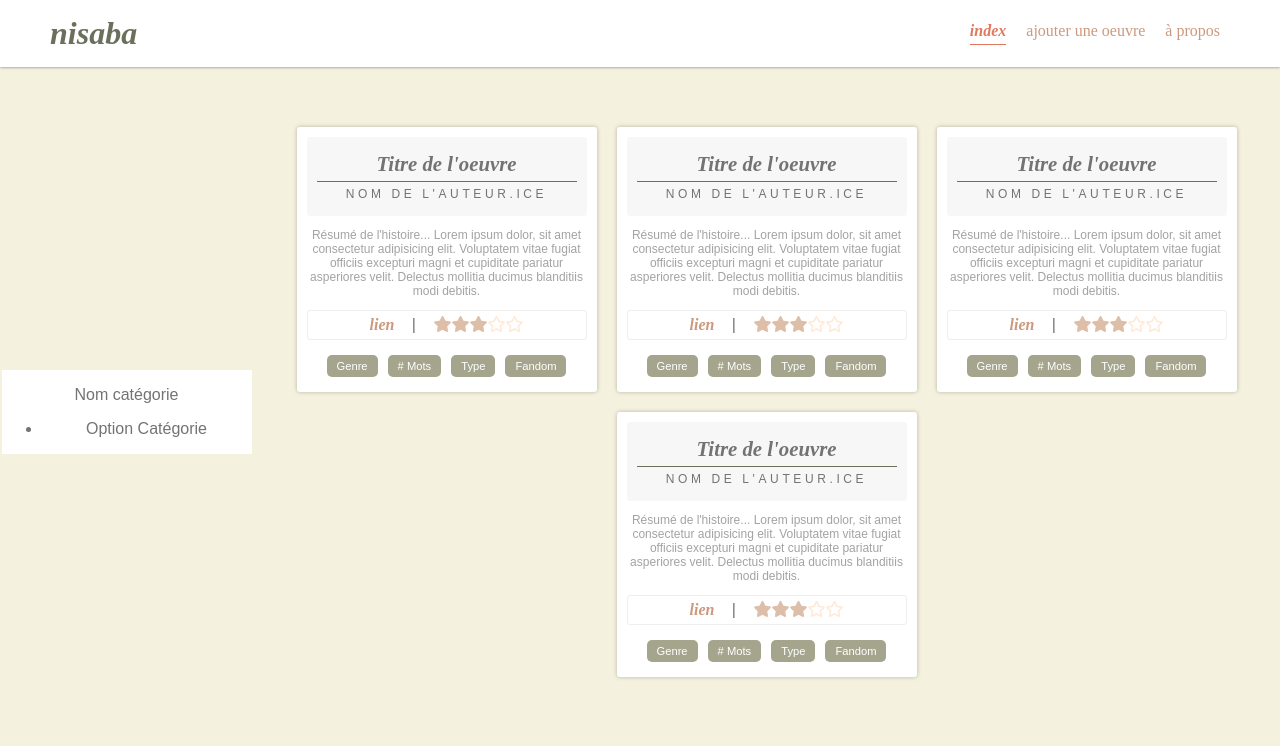
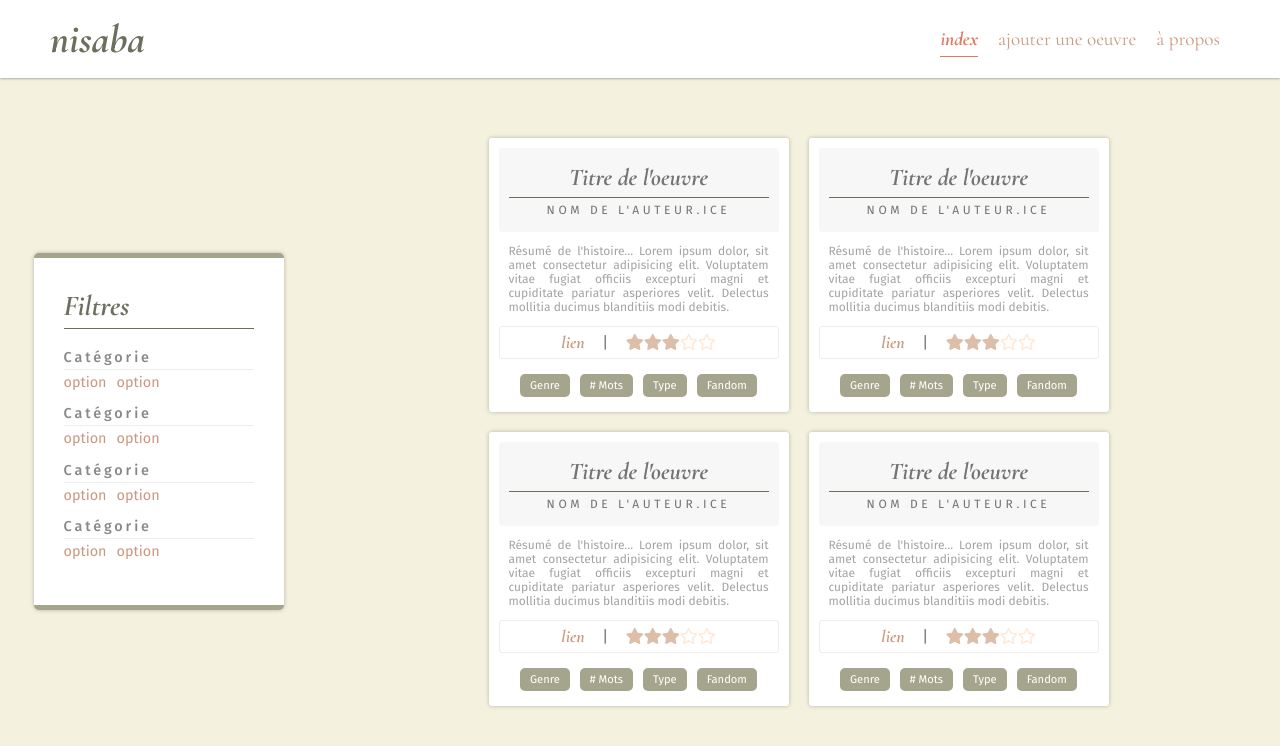
Before and after one commit to islesetglaciers/nisaba, a Vue app: page / in a window 1280 px wide. Shown: the top 746 px of the page. Built offline with nearby package versions, Linux system fonts and the light colour scheme.

Commit message:
styles filtres

```diff
--- a/src/App.vue
+++ b/src/App.vue
@@ -11,12 +11,13 @@
 </template>
 
 <style>
+  @import url('https://fonts.googleapis.com/css2?family=Cormorant+Garamond:ital,wght@0,400;0,700;1,700&family=Fira+Sans:wght@300;400;500&display=swap');
+
   body {
     margin: 0 auto;
   }
 
   #app {
-  @import url('https://fonts.googleapis.com/css2?family=Cormorant+Garamond:ital,wght@0,400;0,700;1,700&family=Fira+Sans:wght@300;400&display=swap');
     font-family: 'Fira sans', sans-serif;
     -webkit-font-smoothing: antialiased;
     -moz-osx-font-smoothing: grayscale;
@@ -39,7 +40,7 @@ body {
     text-transform: lowercase;
     font-weight: 700;
     font-style: italic;
-  font-size: 2em;
+    font-size: 2.5em;
     color: #6b705c;
     transition: 0.5s;
   }
@@ -49,14 +50,15 @@ body {
   }
 
   #nav a {
+    font-size: 1.2em;
     font-weight: bold;
     color: #cb997e;
     text-decoration: none;
     margin: 0 10px;
     text-transform: lowercase;
     font-weight: 400;
-  height: 2em;
-  line-height: 2em;
+    height: 2.5em;
+    line-height: 2.5em;
     padding-bottom: 5px;
   }
 
--- a/src/components/Filtres.vue
+++ b/src/components/Filtres.vue
@@ -1,12 +1,38 @@
 <template>
-  <div class="filtres">
+<div class="filtres">
+  <div class="categories">
+    <h3>Filtres</h3>
       <div class="categorie">
-        <p>Nom catégorie</p>
+        <p>Catégorie</p>
         <ul>
-          <li>Option Catégorie</li>
+          <li>Option</li>
+          <li>Option</li>
+        </ul>
+      </div>
+      <div class="categorie">
+        <p>Catégorie</p>
+        <ul>
+          <li>Option</li>
+          <li>Option</li>
+        </ul>
+      </div>
+      <div class="categorie">
+        <p>Catégorie</p>
+        <ul>
+          <li>Option</li>
+          <li>Option</li>
+        </ul>
+      </div>
+      <div class="categorie">
+        <p>Catégorie</p>
+        <ul>
+          <li>Option</li>
+          <li>Option</li>
         </ul>
       </div>
   </div>
+</div>
+
 </template>
 
 <script>
@@ -22,8 +48,55 @@ export default {
 
 <style>
   .filtres {
-    width: 250px;
+    min-width: 250px;
     margin: 0 auto;
+  }
+
+  .categories {
+    margin-top: 50%;
     background: #fff;
+    padding: 30px;
+    border-radius: 5px;
+    border-top: 5px solid #a5a58d;
+    border-bottom: 5px solid #a5a58d;
+    text-align: left;
+    font-size: 0.9em;
+    box-shadow: 0px 0px 4px 0px rgba(0, 0, 0, 0.25);
   }
+
+  .categories h3 {
+    font-family: 'Cormorant Garamond', serif;
+    color: #6b705c;
+    font-weight: 700;
+    font-style: italic;
+    margin: 0 0 20px 0;
+    padding-bottom: 5px;
+    font-size: 2em;
+    border-bottom: 1px solid #6b705c;
+  }
+
+  .categories p {
+    font-weight: 500;
+    margin-bottom: 4px;
+    padding-bottom: 3px;
+    border-bottom: 1px solid #eee;
+    color: #888;
+    letter-spacing: 0.2em;
+  }
+
+  .categories ul {
+    list-style: none;
+    margin-top: 0;
+    padding-left: 0;
+  }
+
+  .categories li {
+    display: inline-block;
+    margin-right: 10px;
+    cursor: pointer;
+    text-transform: lowercase;
+    color: #cb977e;
+  }
+
+
 </style>
--- a/src/components/ListeOeuvres.vue
+++ b/src/components/ListeOeuvres.vue
@@ -17,12 +17,11 @@ export default {
 
 <style>
     .oeuvres {
-        max-width: 80%;
+        max-width: 70%;
         padding-bottom: 20px;
-        margin: 50px auto;
+        margin: 0 auto;
         /* border-bottom: 1px solid #6b705c; */
         display: flex;
-        justify-items: space-around;
         justify-content: center;
         flex-wrap: wrap;
     }
--- a/src/components/Oeuvre.vue
+++ b/src/components/Oeuvre.vue
@@ -57,18 +57,18 @@ export default {
         /* color: white; */
     }
 
-    h3 {
+    .titres h3 {
         font-family: 'Cormorant Garamond', serif;
         font-weight: 700;
         font-style: italic;
         margin: 5px 0;
         padding-bottom: 5px;
-        font-size: 1.3em;
+        font-size: 1.5em;
         border-bottom: 1px solid #6b705c;
         transition: 0.3s;
     }
 
-    h3:hover {
+    .titres h3:hover {
         color: #e07a5f;
     }
 
@@ -83,6 +83,8 @@ export default {
     .resume {
         font-size: .75em;
         color: #a3a3a3;
+        padding: 0 10px;
+        text-align: justify;
         /* font-style: italic; */
     }
 
@@ -108,6 +110,7 @@ export default {
     .acces a {
         text-transform: lowercase;
         font-style: italic;
+        font-size: 1.1em;
     }
 
     .acces .note {
--- a/src/views/Index.vue
+++ b/src/views/Index.vue
@@ -17,8 +17,10 @@ export default {
 
 <style>
   .index {
+    min-height: 80vh;
+    margin-top: 50px;
     display: flex;
-    align-items: center;
+    align-items: flex-start;
     flex-direction: row;
   }
 </style>
```
Lines whose indentation alone changed are shown as unchanged.
